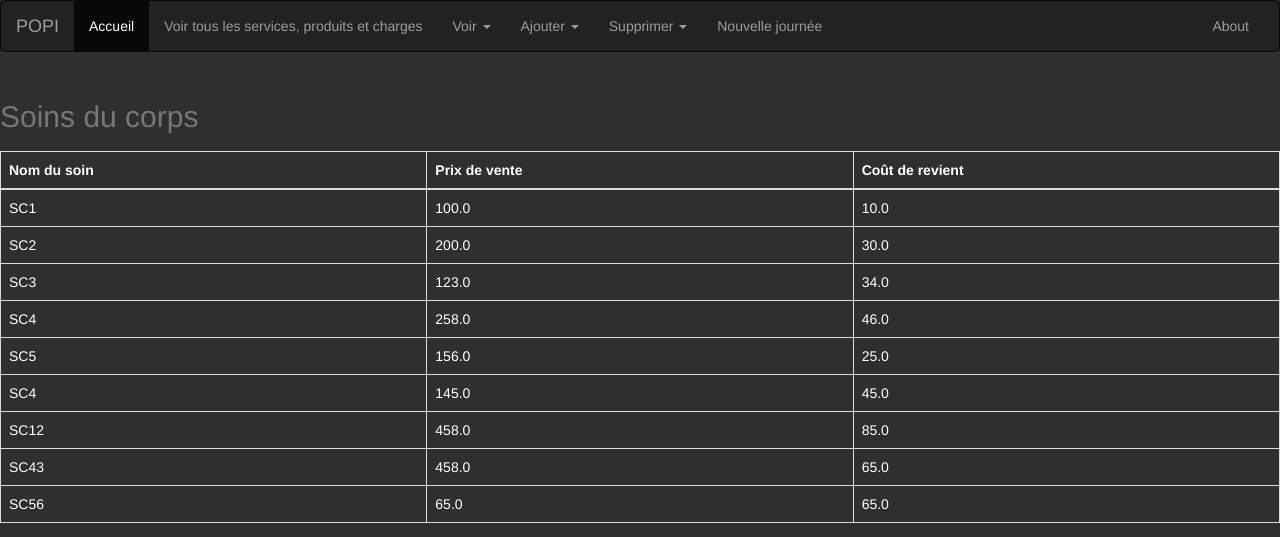
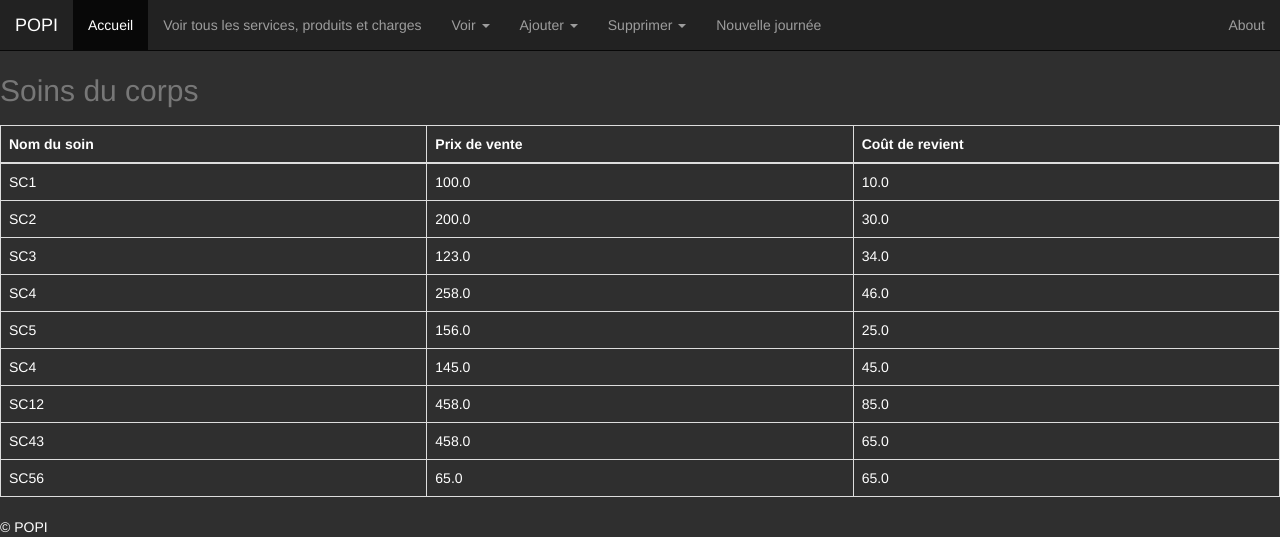
Before and after one commit to jonathanquie/POPI_Project, a Django app: page /institut/view/1 in a window 1280 px wide. Shown: the top 537 px of the page. Run offline with Django 3.2, Linux system fonts and the light colour scheme; data comes from the database, SQL or seed files in the repository; some libraries are stand-ins or nearby versions.

Commit message:
Fixed-navbar

```diff
--- a/institut/templates/institut/accueil.html
+++ b/institut/templates/institut/accueil.html
@@ -1,5 +1,6 @@
 {% extends "base.html" %}
 
 {% block content %}
+    <h1>-</h1>
     <h1>Bienvenue sur mon site</h1>
 {% endblock %}
--- a/institut/templates/institut/view.html
+++ b/institut/templates/institut/view.html
@@ -2,6 +2,7 @@
 {% block title %}POPI's Website{% endblock %}
 
 {% block content %}
+    <h1>-</h1>
     <h1>Bienvenue sur mon site</h1>
     <p>Page pour voir tous les services et produits</p>
 
--- a/institut/templates/institut/view_table.html
+++ b/institut/templates/institut/view_table.html
@@ -5,6 +5,7 @@
     {% if id == '1' %}
         <table class="table table-bordered table-inverse">
             <caption>
+                <h3>-</h3>
                 <h2>Soins du corps</h2>
             </caption>
             <thead>
@@ -36,6 +37,7 @@
     {% elif id == '2' %}
         <table class="table table-bordered table-inverse">
             <caption>
+                <h3>-</h3>
                 <h2>Soins du visage</h2>
             </caption>
             <thead>
@@ -67,6 +69,7 @@
     {% elif id == '3' %}
         <table class="table table-bordered table-inverse">
             <caption>
+                <h3>-</h3>
                 <h2>Epilations</h2>
             </caption>
             <thead>
@@ -98,6 +101,7 @@
     {% elif id == '4' %}
         <table class="table table-bordered table-inverse">
             <caption>
+                <h3>-</h3>
                 <h2>Ongles</h2>
             </caption>
             <thead>
@@ -129,6 +133,7 @@
     {% elif id == '5' %}
         <table class="table table-bordered table-inverse">
             <caption>
+                <h3>-</h3>
                 <h2>Maquillage</h2>
             </caption>
             <thead>
@@ -160,6 +165,7 @@
     {% elif id == '6' %}
          <table class="table table-bordered table-inverse">
             <caption>
+                <h3>-</h3>
                 <h2>Produits</h2>
             </caption>
             <thead>
@@ -191,6 +197,7 @@
     {% elif id == '7' %}
         <table class="table table-bordered table-inverse">
             <caption>
+                <h3>-</h3>
                 <h2>Charges</h2>
             </caption>
             <thead>
@@ -219,6 +226,7 @@
     {% else %}
         <table class="table table-bordered table-inverse">
             <caption>
+                <h3>-</h3>
                 <h2>Journées éffectuées</h2>
             </caption>
             <thead>
@@ -238,11 +246,11 @@
                 <td>{{ view_journees.result }}</td>
             </tr>
             {% empty %}
-            <tr class = "danger">
-                <td><i><font color =#b52222>Aucune journée disponible.</i></td>
-                <td><font color =#b52222>-</color></td>
-                <td><font color =#b52222>-</color></td>
-                <td><font color =#b52222>-</color></td>
+            <tr class = "">
+                <td><i><font color =#b52222>Aucune journée disponible.</font></i></td>
+                <td><font color =#b52222>-</font></td>
+                <td><font color =#b52222>-</font></td>
+                <td><font color =#b52222>-</font></td>
             </tr>
 
             {% endfor %}
--- a/templates/base.html
+++ b/templates/base.html
@@ -20,7 +20,7 @@
 
 
 <!-- BARRE DU HAUT DE L'ECRAN -->
-<nav class="navbar navbar-inverse">
+<nav class="navbar navbar-inverse navbar-fixed-top">
   <div class="container-fluid">
     <!-- Brand and toggle get grouped for better mobile display -->
     <div class="navbar-header">
```
